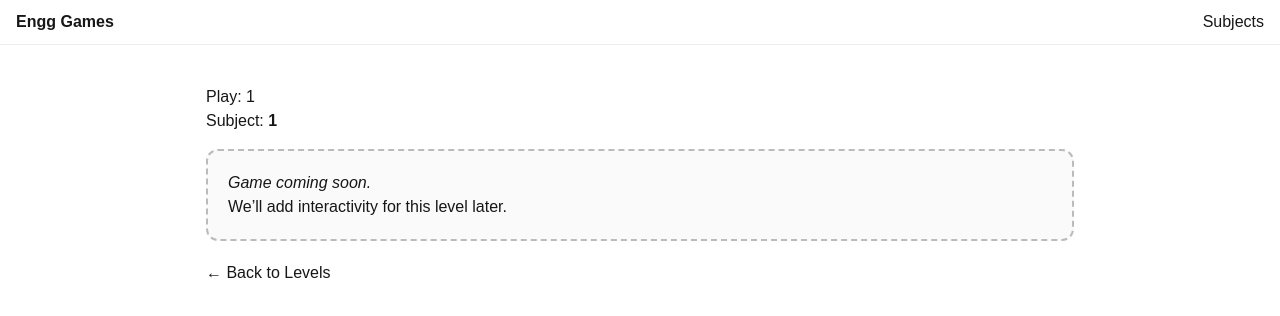
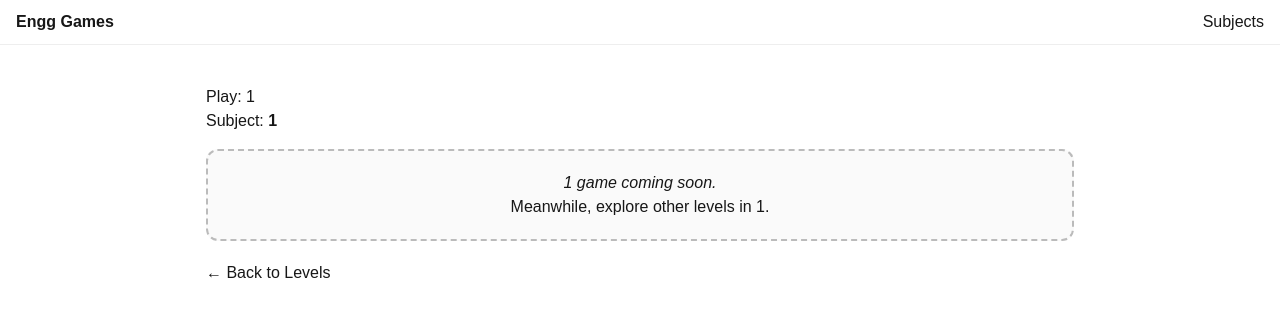
Before and after one commit to suraja-ui/engg-games, a Next.js app: page /play/1/1 in a window 1280 px wide. Shown: the top 316 px of the page. Built offline with nearby package versions, Linux system fonts and the light colour scheme.

Commit message:
Update page.tsx
Add smart Placeholder for unfinished levels.

```diff
--- a/app/play/[subject]/[level]/page.tsx
+++ b/app/play/[subject]/[level]/page.tsx
@@ -28,7 +28,7 @@ export default function PlayLevelPage() {
       ) : subj === "mech" && lvl === "torque" ? (
         <BeamBalanceGame/>
       ) : (
-        <Placeholder />
+        <Placeholder subject={subj} level={lvl} />
       )}
 
       <div style={{ marginTop: 20 }}>
@@ -38,7 +38,7 @@ export default function PlayLevelPage() {
   );
 }
 
-function Placeholder() {
+function Placeholder({ subject, level }: { subject: string; level: string }) {
   return (
     <div
       style={{
@@ -47,10 +47,11 @@ function Placeholder() {
         border: "2px dashed #bbb",
         borderRadius: 12,
         background: "#fafafa",
+        textAlign: "center",
       }}
     >
-      <p><em>Game coming soon.</em></p>
-      <p>We’ll add interactivity for this level later.</p>
+      <p><em>{level} game coming soon.</em></p>
+      <p>Meanwhile, explore other levels in {subject.toUpperCase()}.</p>
     </div>
   );
 }
```
